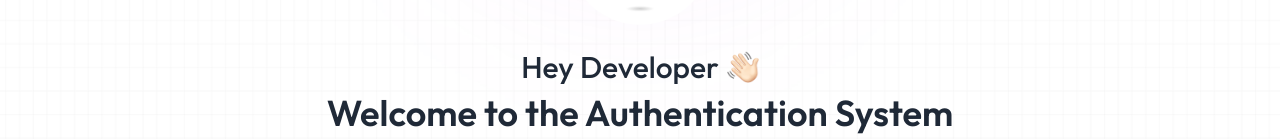
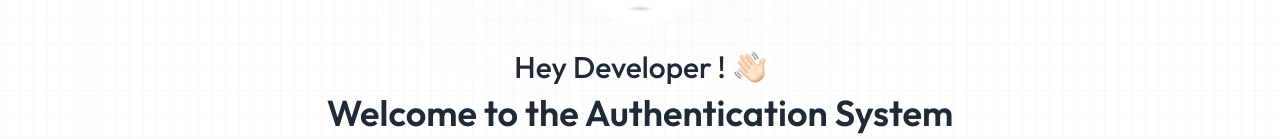
Before and after one commit to Nadil-Dulran/authentication-system, a React (Vite) app in the folder client/: page / in a window 1280 px wide. Shown: the part 374-513 px from the top of the page. Built offline with nearby package versions, Linux system fonts and the light colour scheme; no server answers.

Commit message:
Update with user name

```diff
--- a/client/src/components/Header.jsx
+++ b/client/src/components/Header.jsx
@@ -1,11 +1,14 @@
-import React from 'react'
+import React, {useContext} from 'react'
 import { assets } from '../assets/assets.js'
+import { AppContent } from '../context/AppContext.jsx'
 
 const Header = () => {
+
+  const {userData} = useContext(AppContent)
   return (
     <div className='flex flex-col items-center mt-20 px-4 text-center text-gray-800'>
         <img src={assets.header_img} alt="" className='w-36 h-36 rounded-full mb-6'/>
-        <h1 className='flex items-center gap-2 text-xl sm:text-3xl font-medium mb-2'>Hey Developer <img className='w-8 aspect-square'src={assets.hand_wave} alt="" /></h1>
+        <h1 className='flex items-center gap-2 text-xl sm:text-3xl font-medium mb-2'>Hey {userData? userData.name : 'Developer'} ! <img className='w-8 aspect-square'src={assets.hand_wave} alt="" /></h1>
         <h2 className='text-3xl sm:text-4xl font-semibold mb-4'>Welcome to the Authentication System</h2>
         <p className='mb-8 max-w-md'>Let's get started by logging in or creating an account.</p>
         <button className='border border-gray-500 rounded-full px-8 py-2.5 hover:bg-gray-100 transition-all'>Get Started</button>
```
